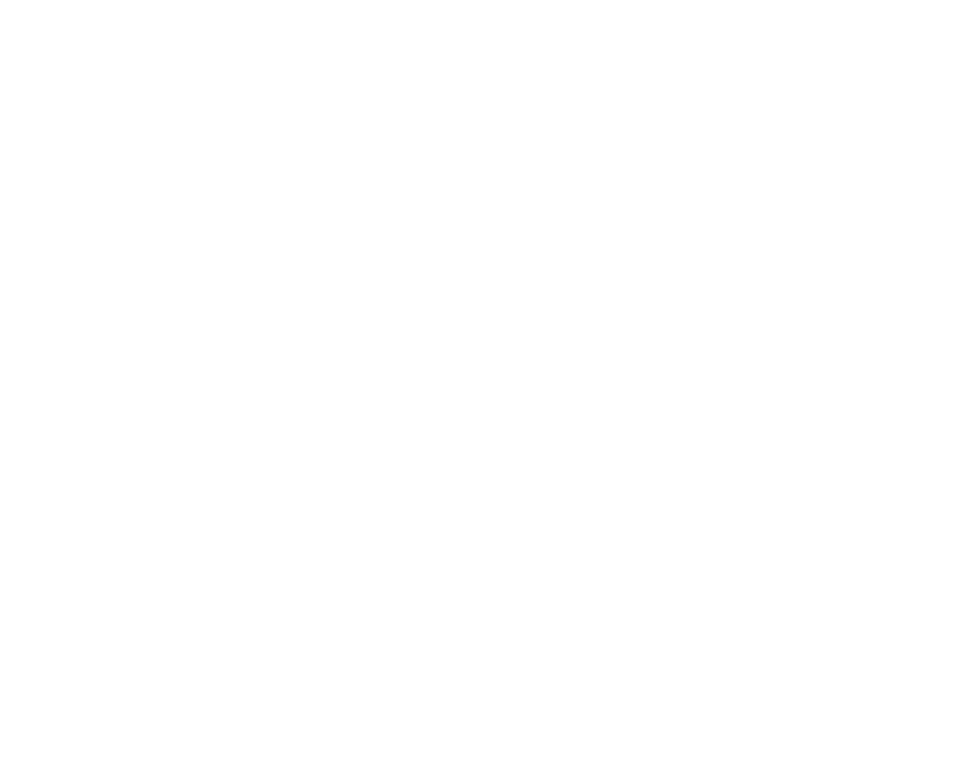
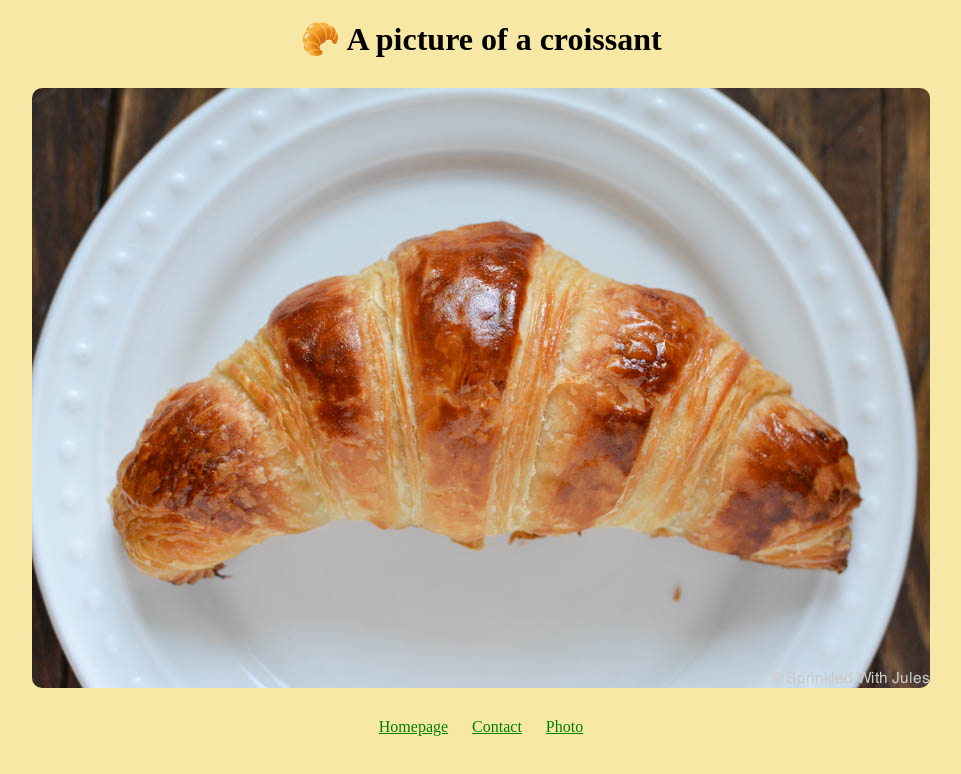
Before and after one commit to kdel01/Croissant, a plain HTML site: page photo.html in a window 1280 px wide. Shown: the whole page, without its empty margins (159-1120 px from the left). Drawn offline with Linux system fonts and the light colour scheme.

Commit message:
fixed links, added pages

```diff
--- a/contact.html
+++ b/contact.html
@@ -0,0 +1,22 @@
+<!DOCTYPE html>
+<html lang="en">
+  <head>
+    <meta charset="UTF-8" />
+    <meta http-equiv="X-UA-Compatible" content="IE=edge" />
+    <meta name="viewport" content="width=device-width, initial-scale=1.0" />
+    <title>Contact us</title>
+    <link rel="stylesheet" href="css/style.css" />
+  </head>
+  <body>
+    <h1>🥐 Contact Us</h1>
+    <p>
+      To contact croissant.com, please email us at
+      <a href="mailto:hello@croissant.com">hello@croissant.com</a> for more info
+    </p>
+    <footer>
+      <a href="index.html">Homepage</a>
+      <a href="contact.html">Contact</a>
+      <a href="photo.html">Photo</a>
+    </footer>
+  </body>
+</html>
--- a/css/style.css
+++ b/css/style.css
@@ -0,0 +1,30 @@
+h1 {
+  text-align: center;
+  font-weight: bold;
+  margin: 20px auto;
+}
+
+p {
+  text-align: center;
+}
+
+footer {
+  text-align: center;
+  display: block;
+}
+
+footer a {
+  margin: 0 10px;
+  color: green;
+}
+
+body {
+  background-color: #f8e8a6;
+}
+
+.picture {
+  max-width: 100%;
+  border-radius: 10px;
+  display: block;
+  margin: 30px auto;
+}
--- a/photo.html
+++ b/photo.html
@@ -0,0 +1,19 @@
+<!DOCTYPE html>
+<html lang="en">
+  <head>
+    <meta charset="UTF-8" />
+    <meta http-equiv="X-UA-Compatible" content="IE=edge" />
+    <meta name="viewport" content="width=device-width, initial-scale=1.0" />
+    <title>Photo</title>
+    <link rel="stylesheet" href="css/style.css" />
+  </head>
+  <body>
+    <h1>🥐 A picture of a croissant</h1>
+    <img src="images/croissant.jpeg" alt="croissant" class="picture" />
+    <footer>
+      <a href="index.html">Homepage</a>
+      <a href="contact.html">Contact</a>
+      <a href="photo.html">Photo</a>
+    </footer>
+  </body>
+</html>
```
Also changed, not shown: index.html (+4 -4 lines), images/croissant.jpeg (added).
